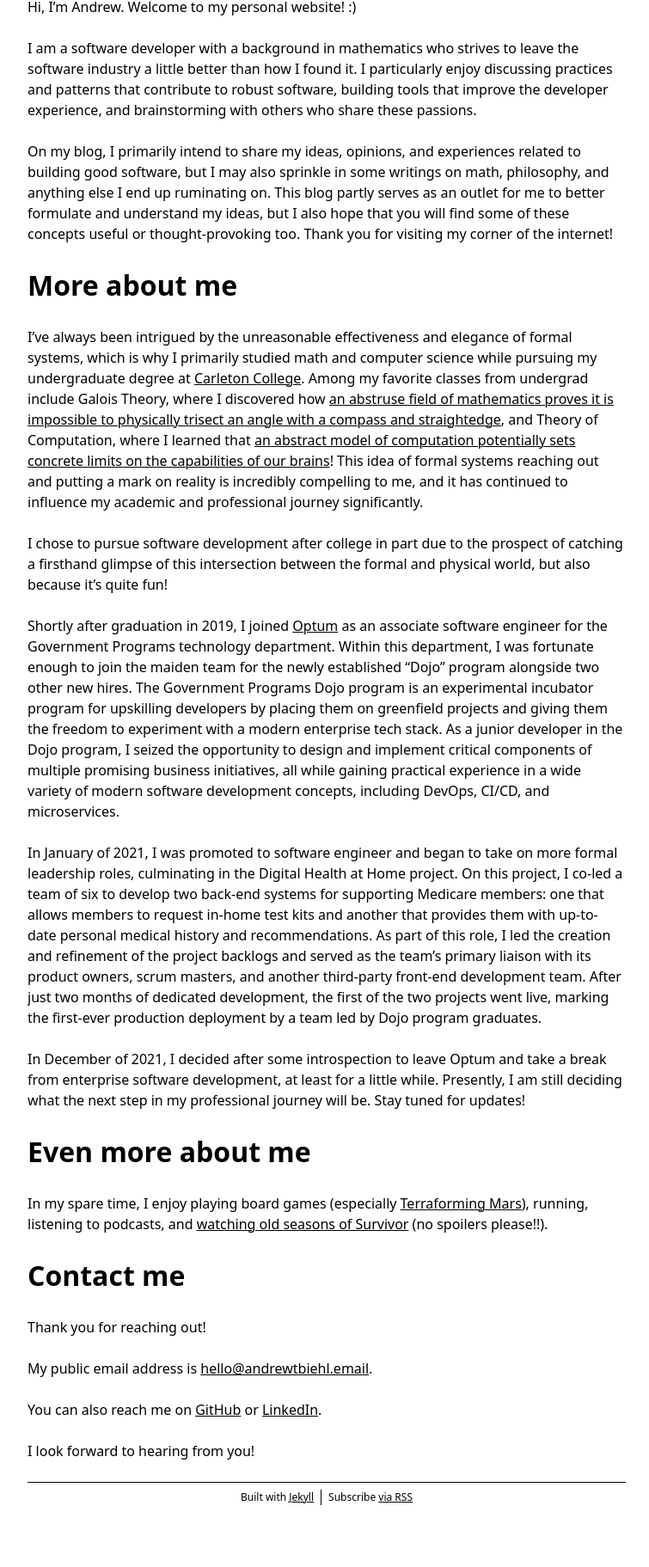
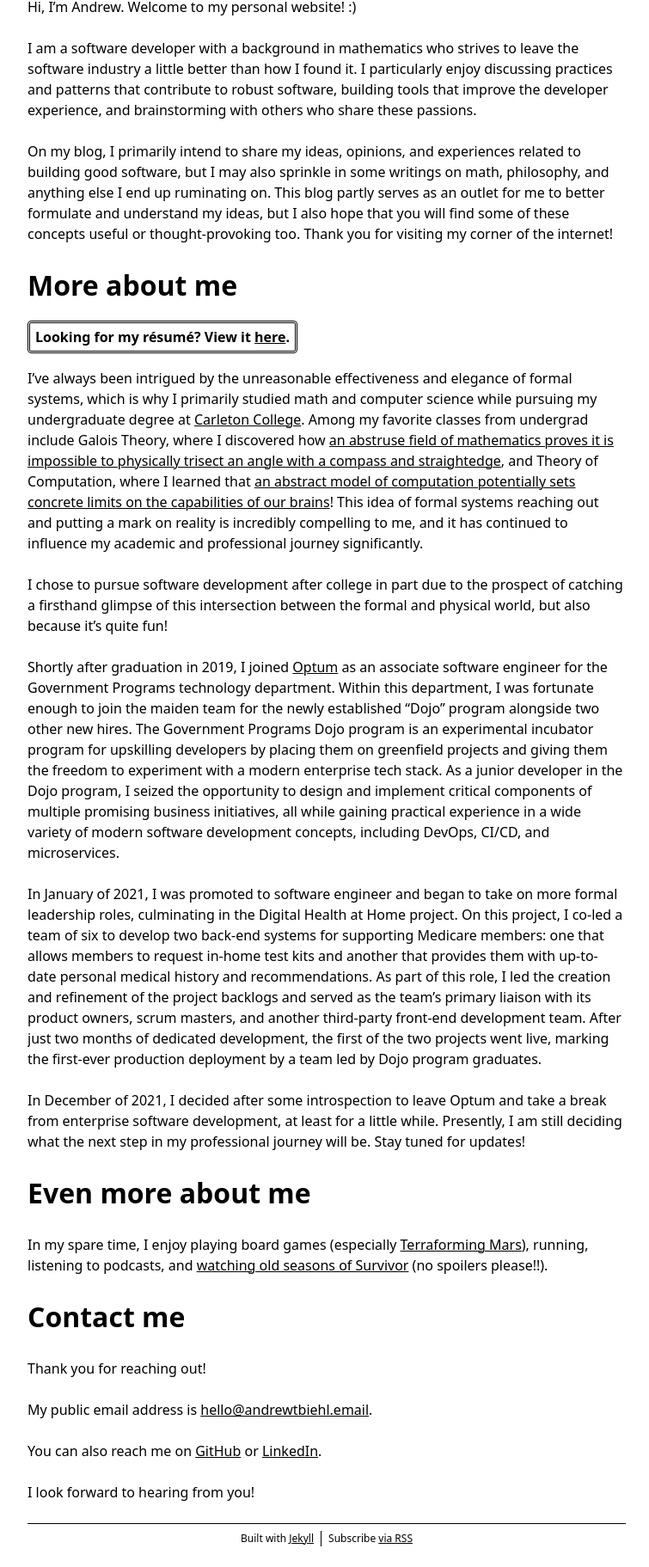
Before and after one commit to andrewtbiehl/andrewtbiehl.com, a Jekyll site: the page built from about.md, in a window 1280 px wide, cut to the strip 249-2072 px from the top of the page. Shown: the whole strip at 86% size, without its empty margins (260-1015 px from the left). Built offline with Jekyll 4.4.1, drawn with Linux system fonts in a browser that asks for light colours; before the commit the page ends 2024 px from its top, so only the background shows below that.

Commit message:
Add resume to site
Adds a PDF version of my resume, updates the About page with a notice
containing a link to the PDF, and styles the notice so that is
highlighted on the page.

```diff
--- /dev/null
+++ b/_sass/_custom-styling.scss
@@ -0,0 +1,8 @@
+// Highlight link to resume
+#resume-notice {
+  width: fit-content;
+  border: 3px double black;
+  border-radius: 4px;
+  margin: -7px 0;
+  padding: 4px 6px;
+}
--- a/about.md
+++ b/about.md
@@ -25,6 +25,9 @@ these concepts useful or thought-provoking too. Thank you for visiting my corner
 internet!
 
 ## More about me
+
+**Looking for my résumé? View it [here](/AndrewTBiehlResume.pdf).**
+{: #resume-notice }
 
 I've always been intrigued by the unreasonable effectiveness and elegance of formal
 systems, which is why I primarily studied math and computer science while pursuing my
--- a/assets/css/main.scss
+++ b/assets/css/main.scss
@@ -5,3 +5,4 @@
 @import "syntax-highlighting";
 @import "layout";
 @import "images";
+@import "custom-styling";
```
Also changed, not shown: 1 other file.
